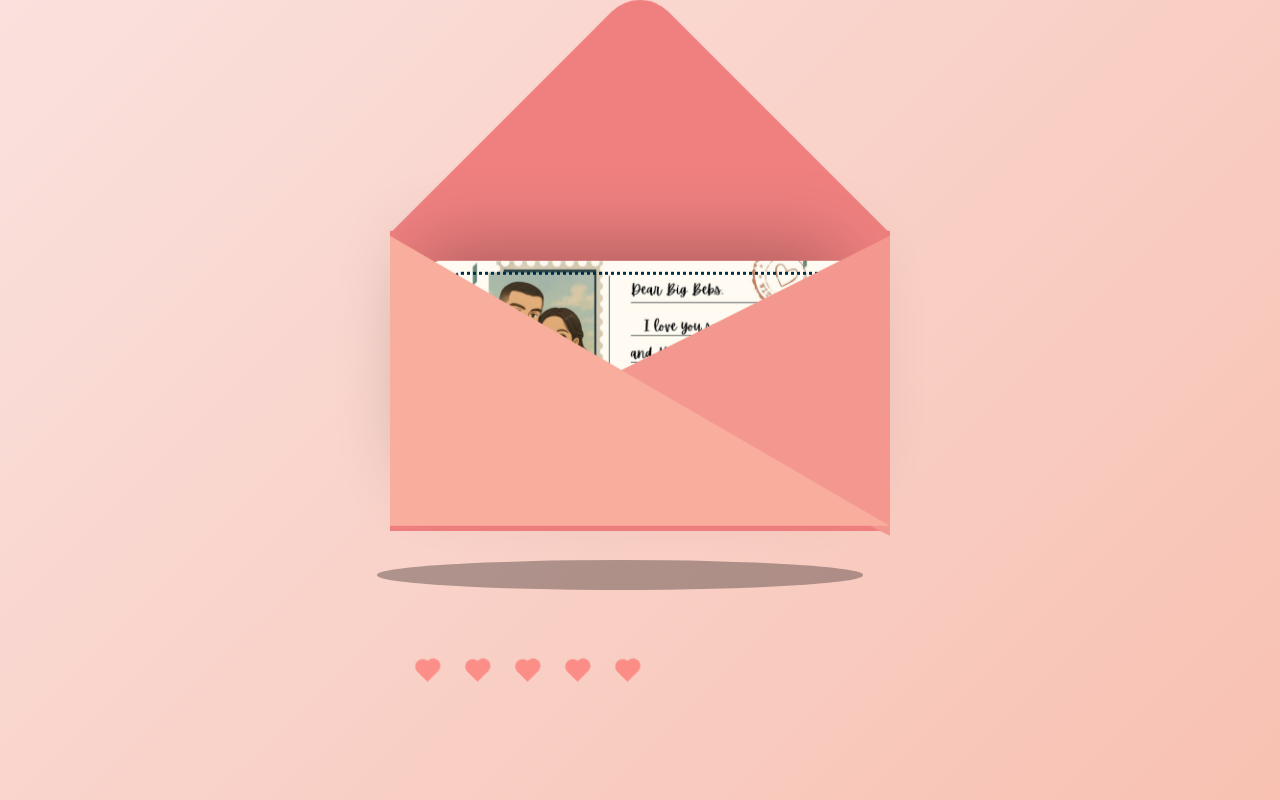
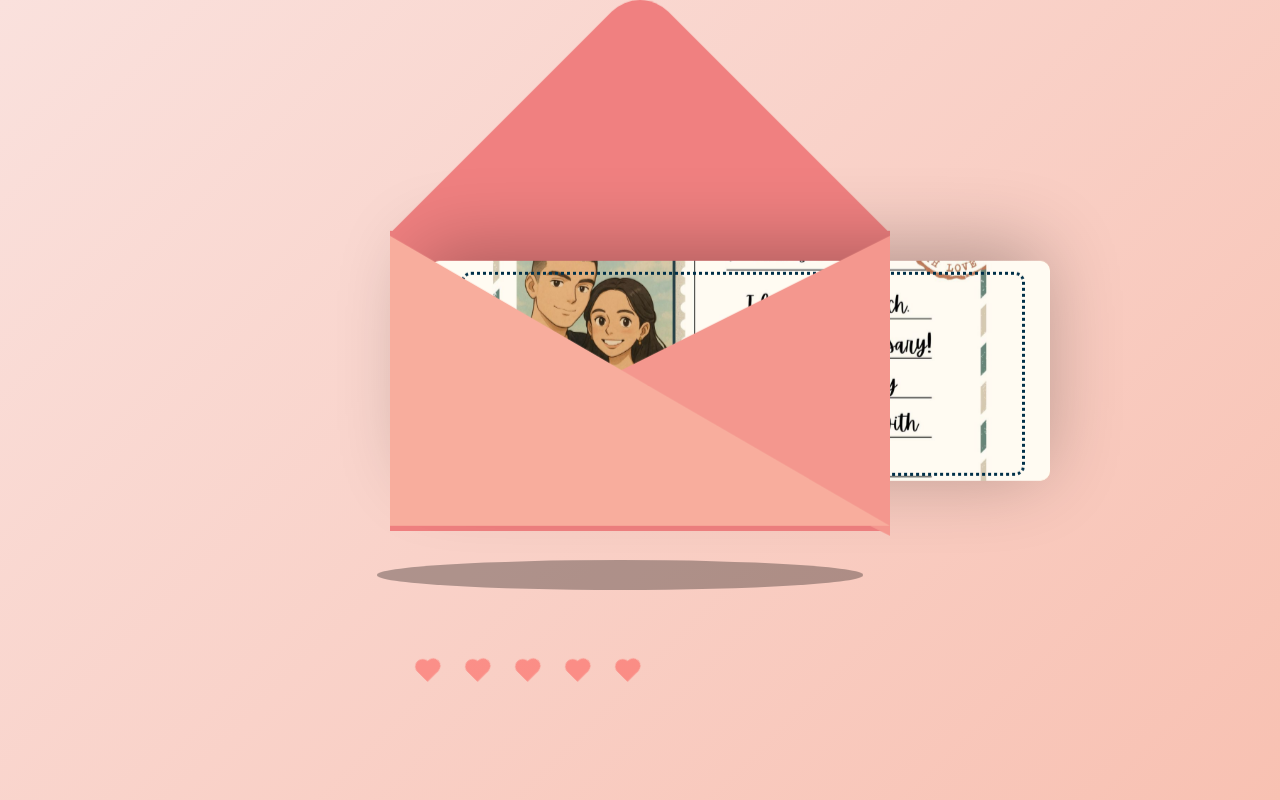
Before and after one commit to mrreynemadz/try-me, a plain HTML site: page index.html in a window 1280 px wide. Drawn offline with nearby package versions, Linux system fonts and the light colour scheme.

Commit message:
Update love letter.css

```diff
--- a/love letter.css
+++ b/love letter.css
@@ -81,7 +81,7 @@ body {
 .card {
   position: absolute;
   background-color: #fff9db;
-  width: 420px;
+  width: 620px;
   height: 220px;
   top: 30px;
   left: 40px;
```
